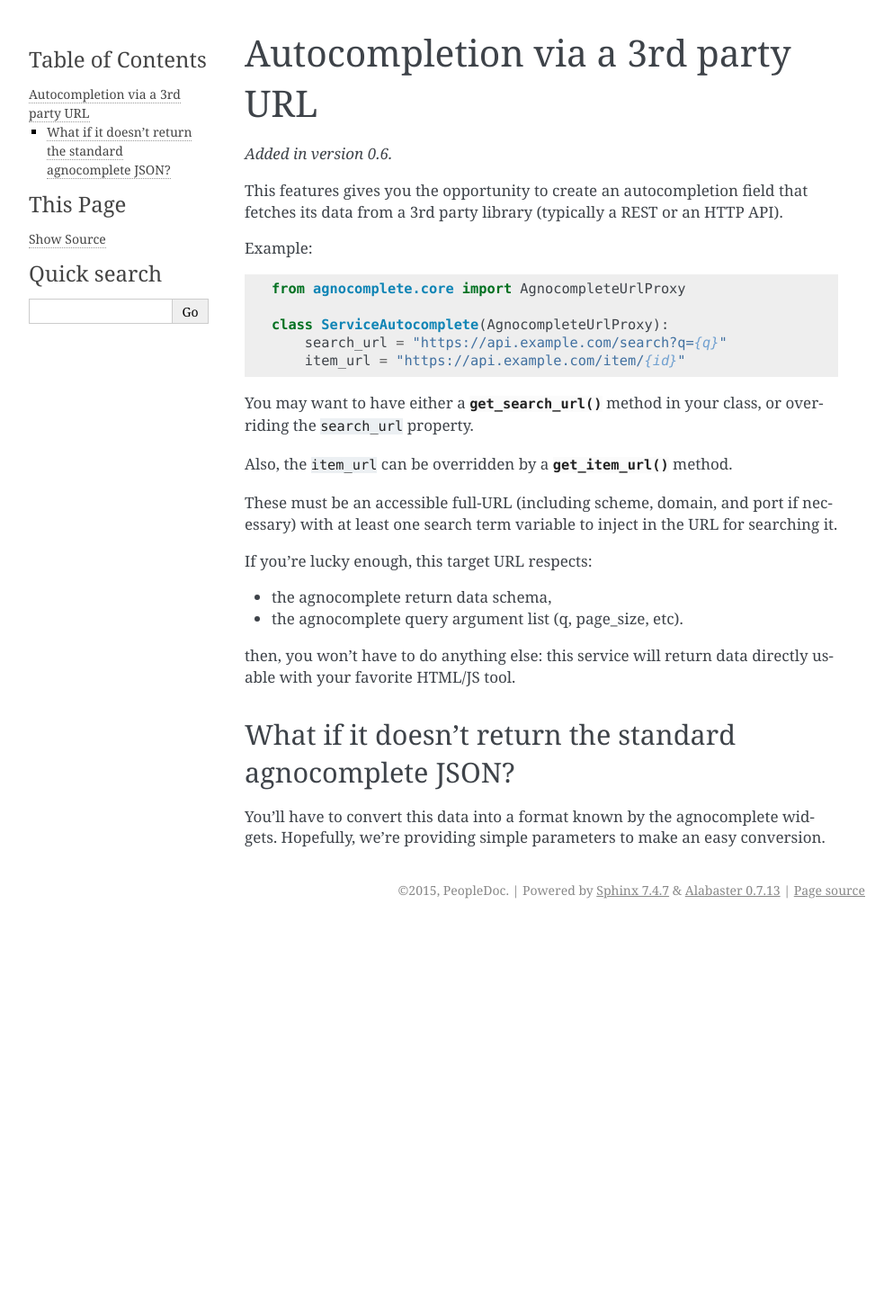
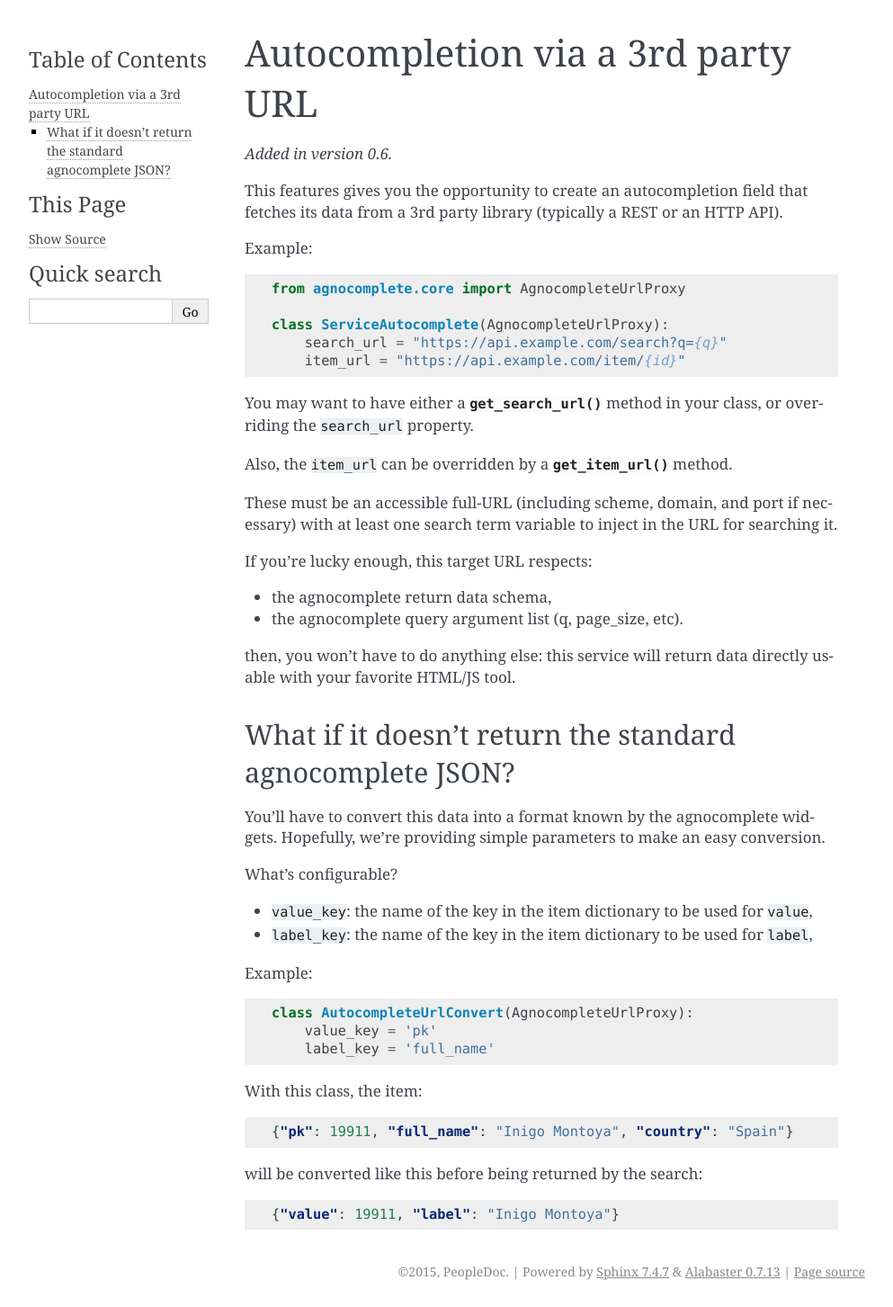
Before and after one commit to peopledoc/django-agnocomplete, a Sphinx documentation site: the page built from docs/url-proxy.rst, in a window 1280 px wide. Shown: the whole page at 90% size, without its empty margins (148-1141 px from the left). Built offline with Sphinx 7.4.7, drawn with Linux system fonts in a browser that asks for light colours; before the commit the page ends 1029 px from its top, so only the background shows below that.

Commit message:
refs #55 -- docs for data items that need conversion

```diff
--- a/docs/url-proxy.rst
+++ b/docs/url-proxy.rst
@@ -33,3 +33,28 @@ What if it doesn't return the standard agnocomplete JSON?
 ---------------------------------------------------------
 
 You'll have to convert this data into a format known by the agnocomplete widgets. Hopefully, we're providing simple parameters to make an easy conversion.
+
+What's configurable?
+
+* ``value_key``: the name of the key in the item dictionary to be used for ``value``,
+* ``label_key``: the name of the key in the item dictionary to be used for ``label``,
+
+Example:
+
+.. code-block:: python
+
+    class AutocompleteUrlConvert(AgnocompleteUrlProxy):
+        value_key = 'pk'
+        label_key = 'full_name'
+
+With this class, the item:
+
+.. code-block:: json
+
+    {"pk": 19911, "full_name": "Inigo Montoya", "country": "Spain"}
+
+will be converted like this before being returned by the search:
+
+.. code-block:: json
+
+    {"value": 19911, "label": "Inigo Montoya"}
```
